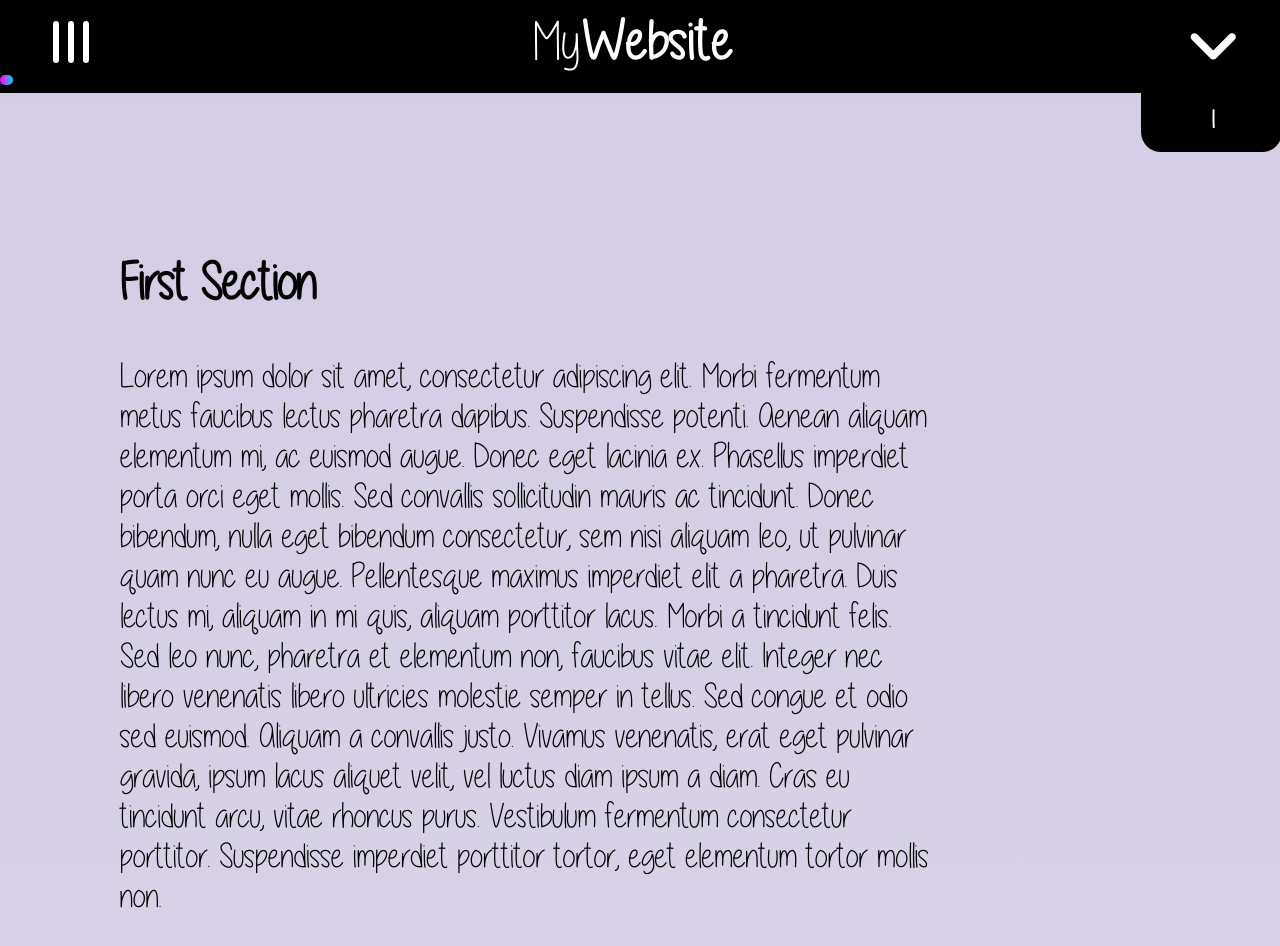
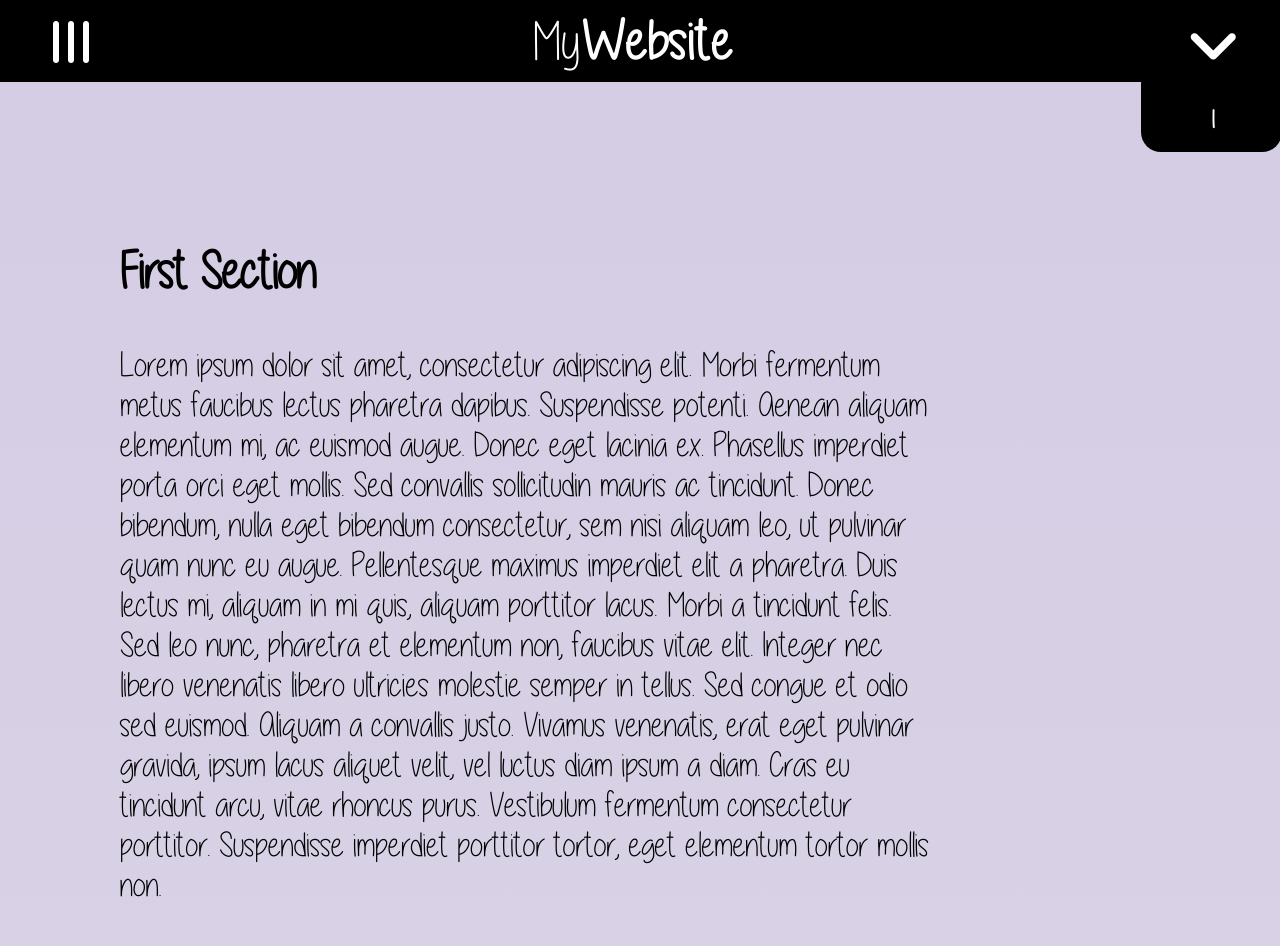
Before and after one commit to YousefShams/resume-landing-page, a plain HTML site: page index.html in a window 1280 px wide. Shown: the top 946 px of the page. Drawn offline with Linux system fonts and the light colour scheme.

Commit message:
Update index.html

```diff
--- a/index.html
+++ b/index.html
@@ -22,7 +22,6 @@
          <i class="fas fa-angle-up up-icon" aria-hidden="true"></i>
       </button>
 		<!--This is a progress bar that shows where are you on the page-->
-		<div id="header-bar"> </div>
 	</header>
 	<!--The Main Container (contains the four sections and the nav list)-->
 	<main id="container">
```
